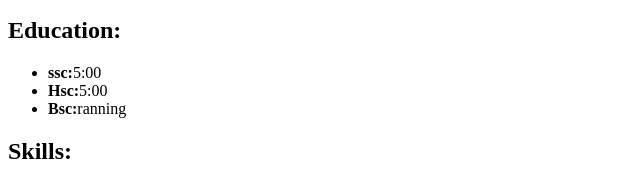
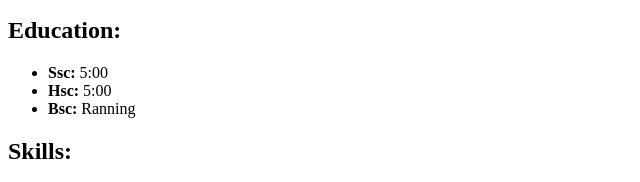
Before and after one commit to Mahdihasanmh/html, a plain HTML site: page index-Q.html in a window 1280 px wide. Shown: the part 135-317 px from the top of the page, 0-640 px from the left. Drawn offline with Linux system fonts and the light colour scheme.

Commit message:
introduction

```diff
--- a/index-Q.html
+++ b/index-Q.html
@@ -11,9 +11,9 @@
     <img src="IMG_8144.JPG" alt="Mahdi Hasan MH" height="100px" width="100px">
     <h2><b>Education:</b></h2>
     <ul>
-        <li><b>ssc:</b>5:00</li>
-        <li><b>Hsc:</b>5:00</li>
-        <li><b>Bsc:</b>ranning</li>
+        <li><b>Ssc:</b>  5:00</li>
+        <li><b>Hsc:</b>  5:00</li>
+        <li><b>Bsc:</b>  Ranning</li>
     </ul>
     <h2><b>Skills:</b></h2>
     <ul>
```
